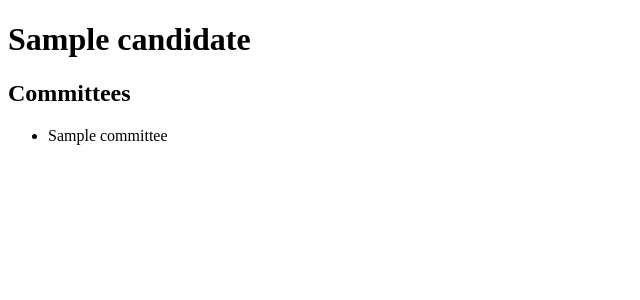
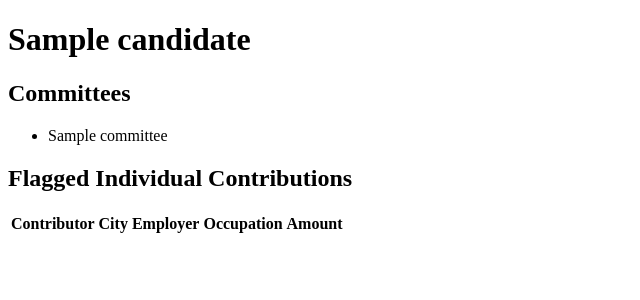
Before and after one commit to Healthcare-NOW/pop-donation-tracker, a Flask app: page /candidate/1 in a window 1280 px wide. Shown: the top 300 px of the page, without its empty margins (0-640 px from the left). Run offline with Flask 2, Linux system fonts and the light colour scheme; tables that the repository leaves empty hold one stand-in row (values such as "Sample post"); lists and menus that the app fills with data are empty.

Commit message:
Showing flagged contributions.

```diff
--- a/app/__init__.py
+++ b/app/__init__.py
@@ -15,4 +15,4 @@
 
 app = create_app()
 
-migrate = Migrate(app, db)
+migrate = Migrate(app, db, compare_type=True)
--- a/app/models.py
+++ b/app/models.py
@@ -1,5 +1,5 @@
 from app.database import db
-from sqlalchemy.dialects.postgresql import ENUM, MONEY
+from sqlalchemy.dialects.postgresql import ENUM
 
 
 class Candidate(db.Model):
@@ -61,7 +61,7 @@
     transaction_type = db.Column(db.String(3))
     entity_type = db.Column(db.String(3))
     date = db.Column(db.Date)
-    amount = db.Column(MONEY)
+    amount = db.Column(db.Numeric(18, 2))
     committee_fec_id = db.Column(db.String(9))
     other_fec_id = db.Column(db.String(9))
     fec_unique_id = db.Column(db.Numeric(19), unique=True, nullable=False)
--- a/app/routes.py
+++ b/app/routes.py
@@ -1,7 +1,8 @@
 from flask import Blueprint, render_template
-from app.models import Candidate
+from app.models import *
 from app.database import db
 from collections import defaultdict
+from sqlalchemy import func
 
 handlers = Blueprint('handlers', __name__)
 
@@ -22,17 +23,15 @@
         office_state=state,
         election_year=year,
         office='H'
-    ).order_by(Candidate.name)
+    ).filter(Candidate.office_district.isnot(None)).order_by(Candidate.name)
 
     grouped_by_district = defaultdict(list)
     for candidate in congressional_candidates:
         grouped_by_district[candidate.office_district].append(candidate)
-
     districts = sorted(grouped_by_district.keys())
     candidates_by_district = [
         (district, grouped_by_district[district]) for district in districts
     ]
-    print(candidates_by_district)
     return render_template('state.html',
                            state=state,
                            year=year,
@@ -60,4 +59,13 @@
 @handlers.route('/candidate/<candidate_id>')
 def candidate_summary(candidate_id):
     candidate = Candidate.query.get(candidate_id)
-    return render_template('candidate.html', candidate=candidate)
+    flagged_individual_contributions = db.session.query(
+        FlaggedIndividualContributor, func.sum(IndividualContribution.amount)
+    ).select_from(Candidate).join(
+        'committees', 'individual_contributions', 'contributor', 'flagged_as'
+    ).filter(Candidate.id == candidate_id).group_by(FlaggedIndividualContributor).having(
+        func.sum(IndividualContribution.amount) > 200
+    )
+    return render_template('candidate.html',
+                           candidate=candidate,
+                           flagged_individual_contributions=flagged_individual_contributions)
--- a/app/templates/candidate.html
+++ b/app/templates/candidate.html
@@ -7,3 +7,22 @@
         <li>{{ committee.name }}</li>
     {% endfor %}
 </ul>
+<h2>Flagged Individual Contributions</h2>
+<table>
+    <tr>
+        <th>Contributor</th>
+        <th>City</th>
+        <th>Employer</th>
+        <th>Occupation</th>
+        <th>Amount</th>
+    </tr>
+    {% for contributor, amount in flagged_individual_contributions %}
+        <tr>
+            <td>{{contributor.name}}</td>
+            <td>{{contributor.city}}, {{contributor.state}}</td>
+            <td>{{contributor.employer}}</td>
+            <td>{{contributor.occupation}}</td>
+            <td>{{amount}}</td>
+        </tr>
+    {% endfor %}
+</table>
```
Also changed, not shown: migrations/versions/44644b0ef7fe_converting_money_to_numeric_field.py (added, +34 -0 lines).
